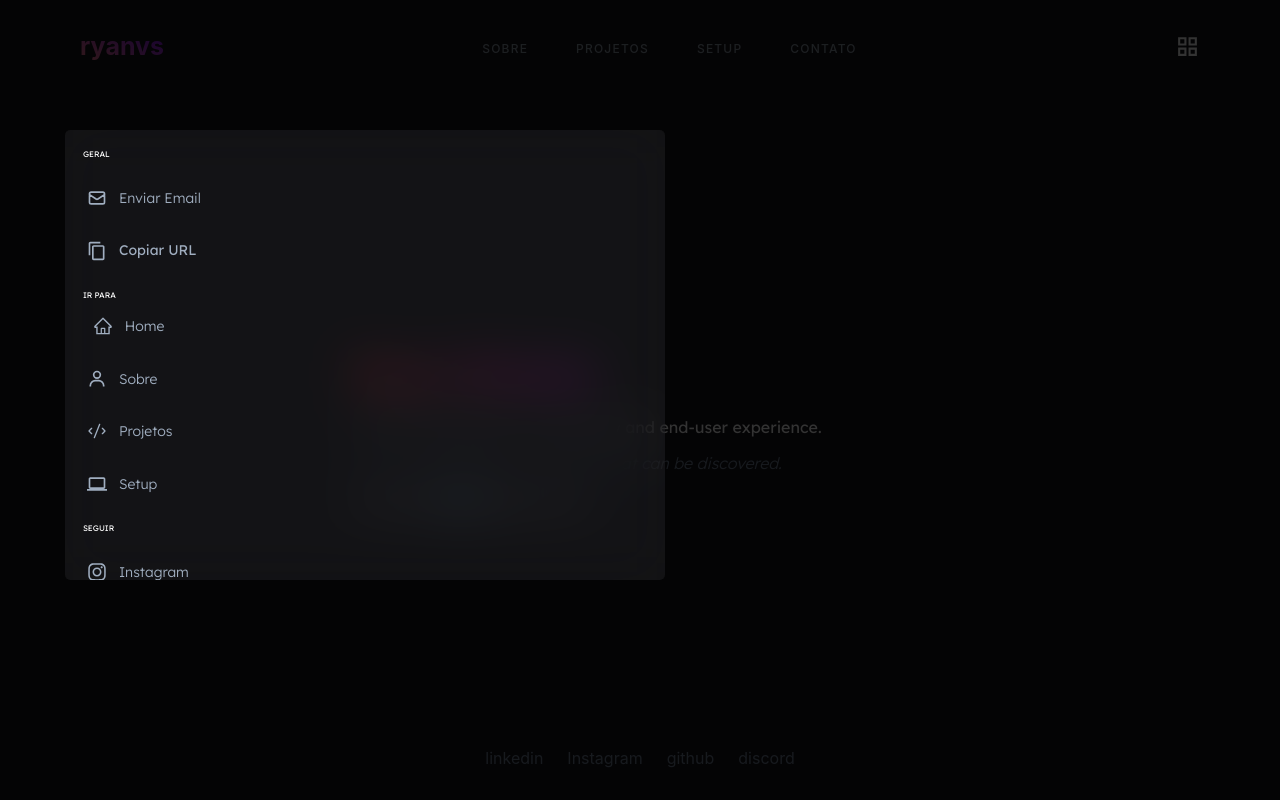
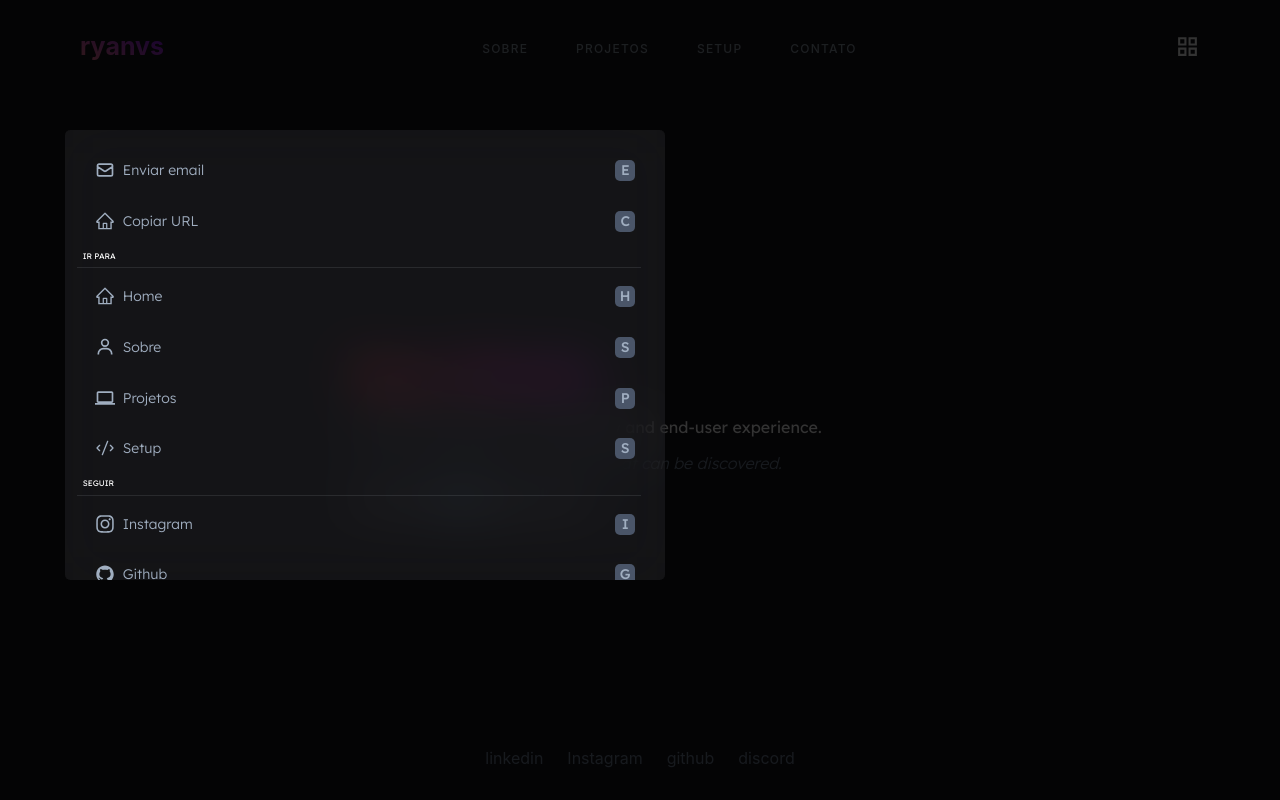
Before and after one commit to ryanoliveiragit/Portfolio-typescript, a Next.js app: page / in a window 1280 px wide. Both pictures are taken after a click on the icon 1187 px from the left and 46 px from the top of the page. Built offline with nearby package versions, Linux system fonts and the light colour scheme.

Commit message:
adjust menu

```diff
--- a/src/components/modal/content/alert.tsx
+++ b/src/components/modal/content/alert.tsx
@@ -38,6 +38,7 @@ function AlertModal() {
         alignSelf="flex-start"
         position="relative"
         right={5}
+        display={'none'}
         fontSize={5}
         color={'pink.300'}
         top={-1}
@@ -45,7 +46,7 @@ function AlertModal() {
       />
     </Alert>
   ) : (
-    <button onClick={onOpen}><Text fontSize={14}>Copiar URL</Text></button>
+    <Text onClick={onOpen} fontSize={14}>Copiar URL</Text>
   );
 }
 export default AlertModal;
--- a/src/components/modal/index.tsx
+++ b/src/components/modal/index.tsx
@@ -1,4 +1,4 @@
-import { Text, Box, Button } from "@chakra-ui/react";
+import { Text, Box, Divider } from "@chakra-ui/react";
 import React from "react";
 import useCopyToClipboard from "./content/copy";
 import { MdOutlineContentCopy } from "react-icons/md";
@@ -12,31 +12,30 @@ import { AiFillGithub } from "react-icons/ai";
 import { AiFillLinkedin } from "react-icons/ai";
 import { RxDiscordLogo } from "react-icons/rx";
 import AlertModal from "./content/alert";
-import Link from 'next/link'
+import Link from "next/link";
 
 type MyAttributes = {
   closemodal: () => void;
 } & React.HTMLAttributes<HTMLDivElement>;
 
-const BasicUsage: React.FC<MyAttributes> = ({closemodal}) => {
+const BasicUsage: React.FC<MyAttributes> = ({ closemodal }) => {
   const [value, copy] = useCopyToClipboard();
   return (
     <>
       <Box
         onClick={closemodal}
         position={"fixed"}
-          display={'flex'}
-          alignItems={'flex-start'}
-          justifyContent={'center'}
-          width={'100%'}
-          inset={'0px'}
-          padding={'14vh 16px 16px'}
-          bgColor={'rgba(0, 0, 0, 0.8)'}
-      >
-      </Box>
+        display={"flex"}
+        alignItems={"flex-start"}
+        justifyContent={"center"}
+        width={"100%"}
+        inset={"0px"}
+        padding={"14vh 16px 16px"}
+        bgColor={"rgba(0, 0, 0, 0.8)"}
+      ></Box>
       <Box
-      left={'1px'}
-          width={'100%'}
+        left={"1px"}
+        width={"100%"}
         fontSize={14}
         maxWidth={"600px"}
         position={"absolute"}
@@ -44,7 +43,8 @@ const BasicUsage: React.FC<MyAttributes> = ({closemodal}) => {
         fontFamily={"Lexend"}
       >
         <Box
-            background={'rgba(255, 255, 255, 0.062);'}
+          p={"2%"}
+          background={"rgba(255, 255, 255, 0.068);"}
           backdropFilter={"saturate(300%) blur(25px);"}
           pl={3}
           fontWeight={"300"}
@@ -55,43 +55,65 @@ const BasicUsage: React.FC<MyAttributes> = ({closemodal}) => {
           overflowY={"scroll"}
         >
             <Text
-              pt={"2%"}
+            className="highlight"
+            justifyContent={"space-between"}
+            p={3}
+            gap={2}
+            display={"flex"}
             m={"1%"}
-              fontWeight={"400"}
-              color={"white"}
-              fontSize={8}
           >
-              GERAL
+            <Box gap={2} display={"flex"}>
+              <HiOutlineMail size={20} />
+              <Link target={'_blank'} href="https://mail.google.com/mail/u/0/#inbox?compose=GTvVlcSDbtnwFGgTJvbqZbCxwmBvSBXlSmbJjWXbHgdFtVhPSVqPqbZlgzdLWhfsJgHNpPgjLSCJK">Enviar email</Link>
+            </Box>
+            <Box>
+              <Text
+                justifyContent={"center"}
+                display={"flex"}
+                alignItems={"center"}
+                backgroundColor={"gray.600"}
+                borderRadius={"5px"}
+                fontWeight={"500"}
+                fontSize={14}
+                w={"20px"}
+              >
+                E
               </Text>
-            <a
-              target="_blank"
-              href="https://mail.google.com/mail/u/0/#inbox?compose=GTvVlcSDbtnwFGgTJvbqZbCxwmBvSBXlSmbJjWXbHgdFtVhPSVqPqbZlgzdLWhfsJgHNpPgjLSCJK"
-              rel="noreferrer"
+            </Box>
+          </Text>
+          <Text
+              onClick={() => copy("https://ryanvs.dev/")}
+              className="highlight"
+              justifyContent={"space-between"}
+              p={3}
+              gap={2}
+              display={"flex"}
+              m={"1%"}
             >
-              <Text
-                className="highlight"
-                p={1}
-                gap={3}
-                display={"flex"}
-                m={"4% 1%"}
-              >
-                <HiOutlineMail size={20} />
-                Enviar Email
-              </Text>
-            </a>
-            <Text
-              className="highlight"
-              alignItems={"center"}
-              p={1}
-              gap={3}
-              display={"flex"}
-              m={"4% 1%"}
-            >
-              <MdOutlineContentCopy size={20} />
-              <Box onClick={() => copy("https://ryanvs.dev/")}>
+              <Box gap={2} display={"flex"}>
+                <AiOutlineHome size={20} />
                 <AlertModal />
               </Box>
+              <Box>
+                <Text
+                  justifyContent={"center"}
+                  display={"flex"}
+                  alignItems={"center"}
+                  backgroundColor={"gray.600"}
+                  borderRadius={"5px"}
+                  fontWeight={"500"}
+                  fontSize={14}
+                  w={"20px"}
+                >
+                  C
                 </Text>
+              </Box>
+            </Text>
+
+
+
+
+
           <Text
             gap={3}
             m={"1%"}
@@ -101,29 +123,116 @@ const BasicUsage: React.FC<MyAttributes> = ({closemodal}) => {
           >
             IR PARA
           </Text>
+          <Divider w={"98%"} opacity={"10%"} />
           <a href="http://localhost:3000/">
             <Text
               className="highlight"
-                p={1}
-                gap={3}
+              justifyContent={"space-between"}
+              p={3}
+              gap={2}
               display={"flex"}
-                m={"2%"}
+              m={"1%"}
             >
+              <Box gap={2} display={"flex"}>
                 <AiOutlineHome size={20} />
                 <Link href="/">Home</Link>
+              </Box>
+              <Box>
+                <Text
+                  justifyContent={"center"}
+                  display={"flex"}
+                  alignItems={"center"}
+                  backgroundColor={"gray.600"}
+                  borderRadius={"5px"}
+                  fontWeight={"500"}
+                  fontSize={14}
+                  w={"20px"}
+                >
+                  H
+                </Text>
+              </Box>
             </Text>
           </a>
-            <Text className="highlight" p={1} gap={3} display={"flex"} m={"4% 1%"}>
+          <Text
+            className="highlight"
+            justifyContent={"space-between"}
+            p={3}
+            gap={2}
+            display={"flex"}
+            m={"1%"}
+          >
+            <Box gap={2} display={"flex"}>
               <BiUser size={20} />
               <Link href="/sobre">Sobre</Link>
+            </Box>
+            <Box>
+              <Text
+                justifyContent={"center"}
+                display={"flex"}
+                alignItems={"center"}
+                backgroundColor={"gray.600"}
+                borderRadius={"5px"}
+                fontWeight={"500"}
+                fontSize={14}
+                w={"20px"}
+              >
+                S
               </Text>
-            <Text className="highlight" p={1} gap={3} display={"flex"} m={"4% 1%"}>
+            </Box>
+          </Text>
+          <Text
+            className="highlight"
+            justifyContent={"space-between"}
+            p={3}
+            gap={2}
+            display={"flex"}
+            m={"1%"}
+          >
+            <Box gap={2} display={"flex"}>
+              <MdOutlineComputer size={20} />
+              <Link href="/projetos">Projetos</Link>
+            </Box>
+            <Box>
+              <Text
+                justifyContent={"center"}
+                display={"flex"}
+                alignItems={"center"}
+                backgroundColor={"gray.600"}
+                borderRadius={"5px"}
+                fontWeight={"500"}
+                fontSize={14}
+                w={"20px"}
+              >
+                P
+              </Text>
+            </Box>
+          </Text>
+          <Text
+            className="highlight"
+            justifyContent={"space-between"}
+            p={3}
+            gap={2}
+            display={"flex"}
+            m={"1%"}
+          >
+            <Box gap={2} display={"flex"}>
               <RxCode size={20} />
-              <Link href="/projetos">Projetos</Link>
+              <Link href="/setup">Setup</Link>
+            </Box>
+            <Box>
+              <Text
+                justifyContent={"center"}
+                display={"flex"}
+                alignItems={"center"}
+                backgroundColor={"gray.600"}
+                borderRadius={"5px"}
+                fontWeight={"500"}
+                fontSize={14}
+                w={"20px"}
+              >
+                S
               </Text>
-            <Text className="highlight" p={1} gap={3} display={"flex"} m={"4% 1%"}>
-              <MdOutlineComputer size={20} />
-              Setup
+            </Box>
           </Text>
           <Text
             gap={3}
@@ -135,21 +244,114 @@ const BasicUsage: React.FC<MyAttributes> = ({closemodal}) => {
           >
             SEGUIR
           </Text>
-            <Text className="highlight" p={1} gap={3} display={"flex"} m={"4% 1%"}>
+          <Divider w={"98%"} opacity={"10%"} />
+          <Text
+            className="highlight"
+            justifyContent={"space-between"}
+            p={3}
+            gap={2}
+            display={"flex"}
+            m={"1%"}
+          >
+            <Box gap={2} display={"flex"}>
               <FaInstagram size={20} />
-              Instagram
+              <Link href="/setup">Instagram</Link>
+            </Box>
+            <Box>
+              <Text
+                justifyContent={"center"}
+                display={"flex"}
+                alignItems={"center"}
+                backgroundColor={"gray.600"}
+                borderRadius={"5px"}
+                fontWeight={"500"}
+                fontSize={14}
+                w={"20px"}
+              >
+                I
               </Text>
-            <Text className="highlight" p={1} gap={3} display={"flex"} m={"4% 1%"}>
+            </Box>
+          </Text>
+          <Text
+            className="highlight"
+            justifyContent={"space-between"}
+            p={3}
+            gap={2}
+            display={"flex"}
+            m={"1%"}
+          >
+            <Box gap={2} display={"flex"}>
               <AiFillGithub size={20} />
-              Github
+              <Link href="/setup">Github</Link>
+            </Box>
+            <Box>
+              <Text
+                justifyContent={"center"}
+                display={"flex"}
+                alignItems={"center"}
+                backgroundColor={"gray.600"}
+                borderRadius={"5px"}
+                fontWeight={"500"}
+                fontSize={14}
+                w={"20px"}
+              >
+                G
               </Text>
-            <Text className="highlight" p={1} gap={3} display={"flex"} m={"4% 1%"}>
+            </Box>
+          </Text>
+          <Text
+            className="highlight"
+            justifyContent={"space-between"}
+            p={3}
+            gap={2}
+            display={"flex"}
+            m={"1%"}
+          >
+            <Box gap={2} display={"flex"}>
               <AiFillLinkedin size={20} />
-              Linkedin
+              <Link href="/setup">Linkedin</Link>
+            </Box>
+            <Box>
+              <Text
+                justifyContent={"center"}
+                display={"flex"}
+                alignItems={"center"}
+                backgroundColor={"gray.600"}
+                borderRadius={"5px"}
+                fontWeight={"500"}
+                fontSize={14}
+                w={"20px"}
+              >
+                L
               </Text>
-            <Text className="highlight" p={1} gap={3} display={"flex"} m={"4% 1%"}>
+            </Box>
+          </Text>
+          <Text
+            className="highlight"
+            justifyContent={"space-between"}
+            p={3}
+            gap={2}
+            display={"flex"}
+            m={"1%"}
+          >
+            <Box gap={2} display={"flex"}>
               <RxDiscordLogo size={20} />
-              Discord
+              <Link href="/setup">Discord</Link>
+            </Box>
+            <Box>
+              <Text
+                justifyContent={"center"}
+                display={"flex"}
+                alignItems={"center"}
+                backgroundColor={"gray.600"}
+                borderRadius={"5px"}
+                fontWeight={"500"}
+                fontSize={14}
+                w={"20px"}
+              >
+                D
+              </Text>
+            </Box>
           </Text>
         </Box>
       </Box>
--- a/styles/GlobalStyles.css
+++ b/styles/GlobalStyles.css
@@ -23,8 +23,8 @@ span {
 }
 
 ::-webkit-scrollbar-thumb {
-  background-color: #ff80bf;
-  border-radius: 10px;
+  background-color: #644fd8;
+  border-radius: 25px;
 }
 
 ::-webkit-scrollbar-track {
@@ -35,8 +35,10 @@ span {
   background-color: #cf689b;
 }
 .highlight:hover {
+  background-color: #644fd8;
   cursor: pointer;
-  transition: 0.2s;
+  border-radius: 10px;
+  transition: 0.4s;
   color: white;
 
 }
```
Lines whose indentation alone changed are shown as unchanged.
